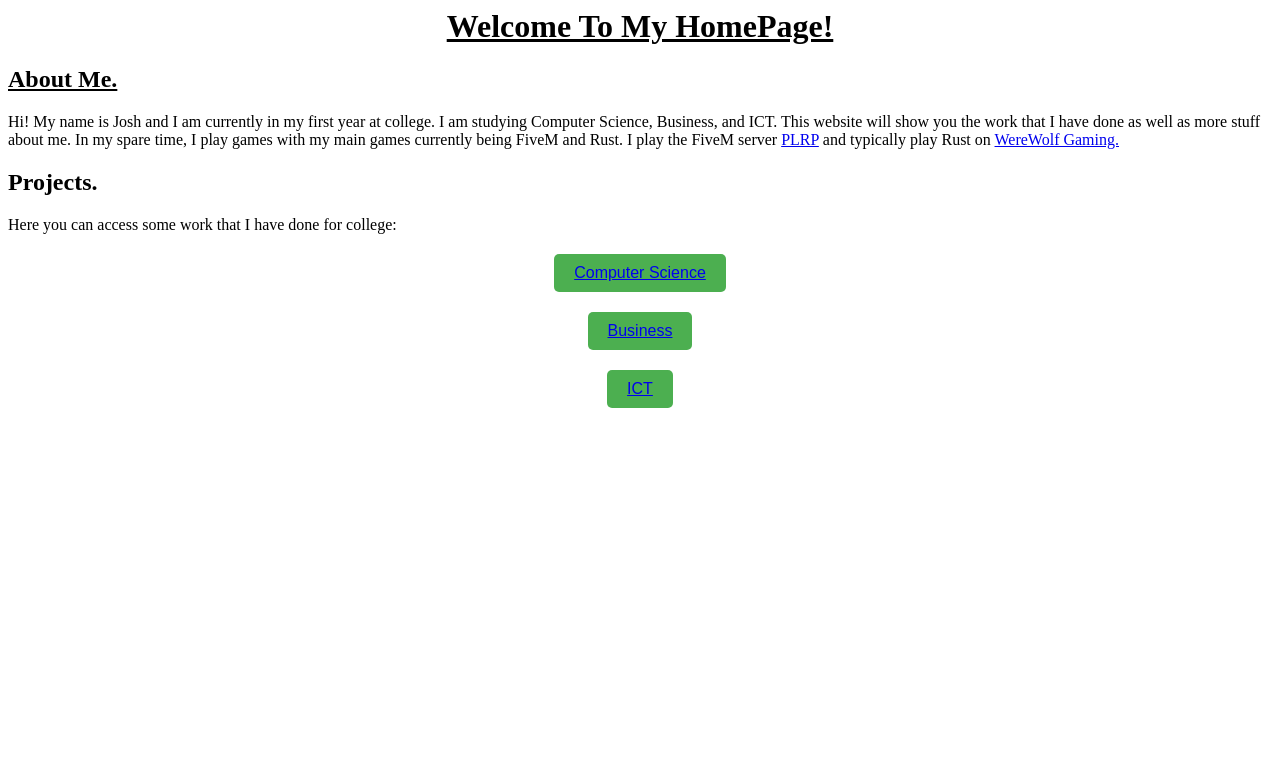
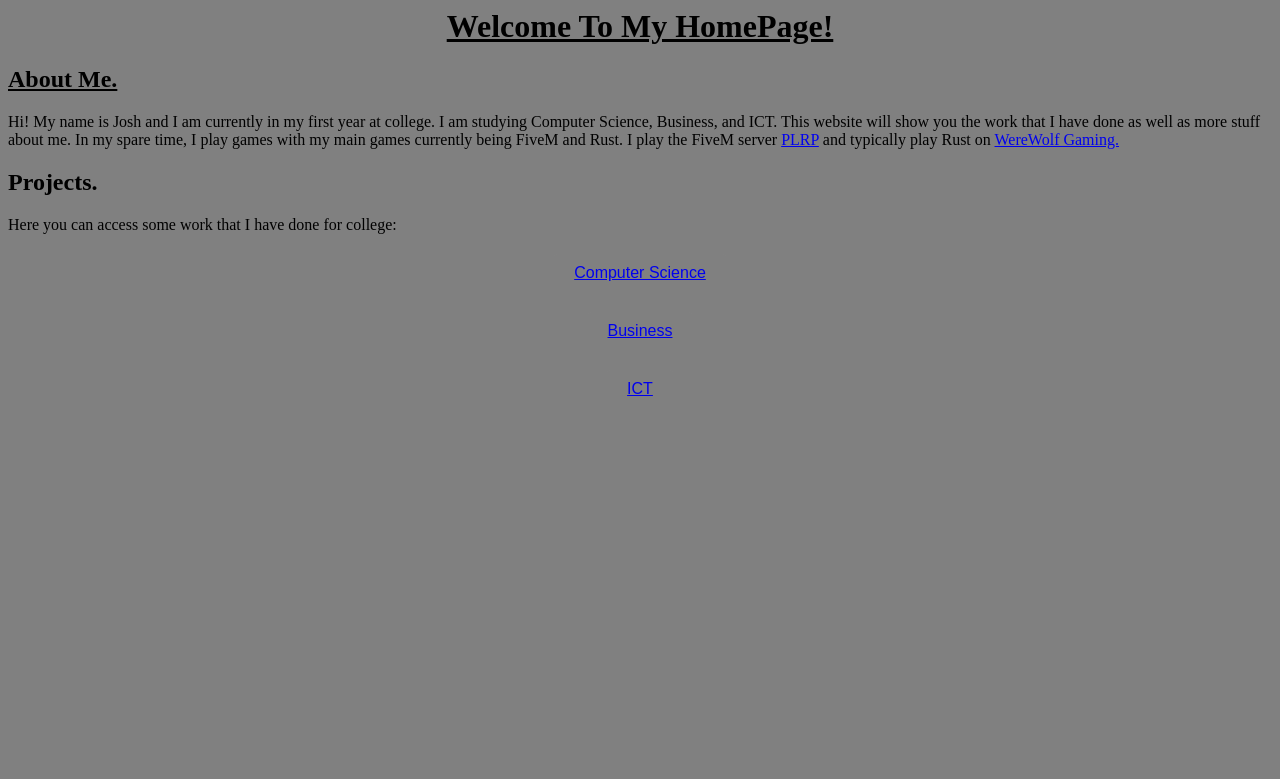
Before and after one commit to josh8880/josh8880.github.io, a PHP site: page / in a window 1280 px wide. Shown: the top 779 px of the page. Run offline with PHP 8.4, Linux system fonts and the light colour scheme.

Commit message:
Update stylesheet4.css

```diff
--- a/stylesheet4.css
+++ b/stylesheet4.css
@@ -9,12 +9,12 @@
 }
 
 button {
-    display: block;
+  display: block;
   margin: 20px auto;
   padding: 10px 20px;
   border: none;
   border-radius: 5px;
-  background-color: #4caf50;
+  background-color: grey;
   color: #fff;
   font-size: 16px;
   cursor: pointer;
@@ -22,5 +22,9 @@
   text-decoration: none;
 }
 button:hover {
-    background-color: #45a049;
+    background-color: blue;
 }
+
+body {
+  background-color: grey;
+}
```
